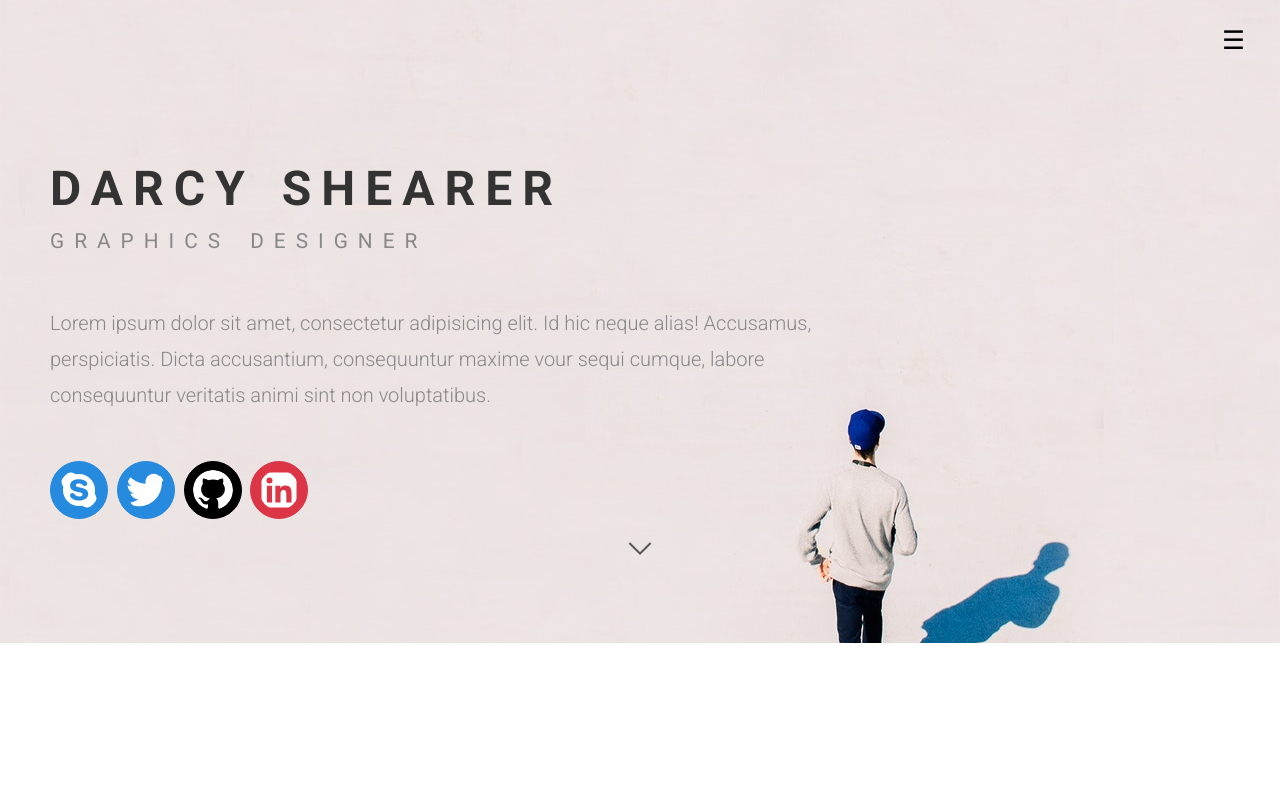
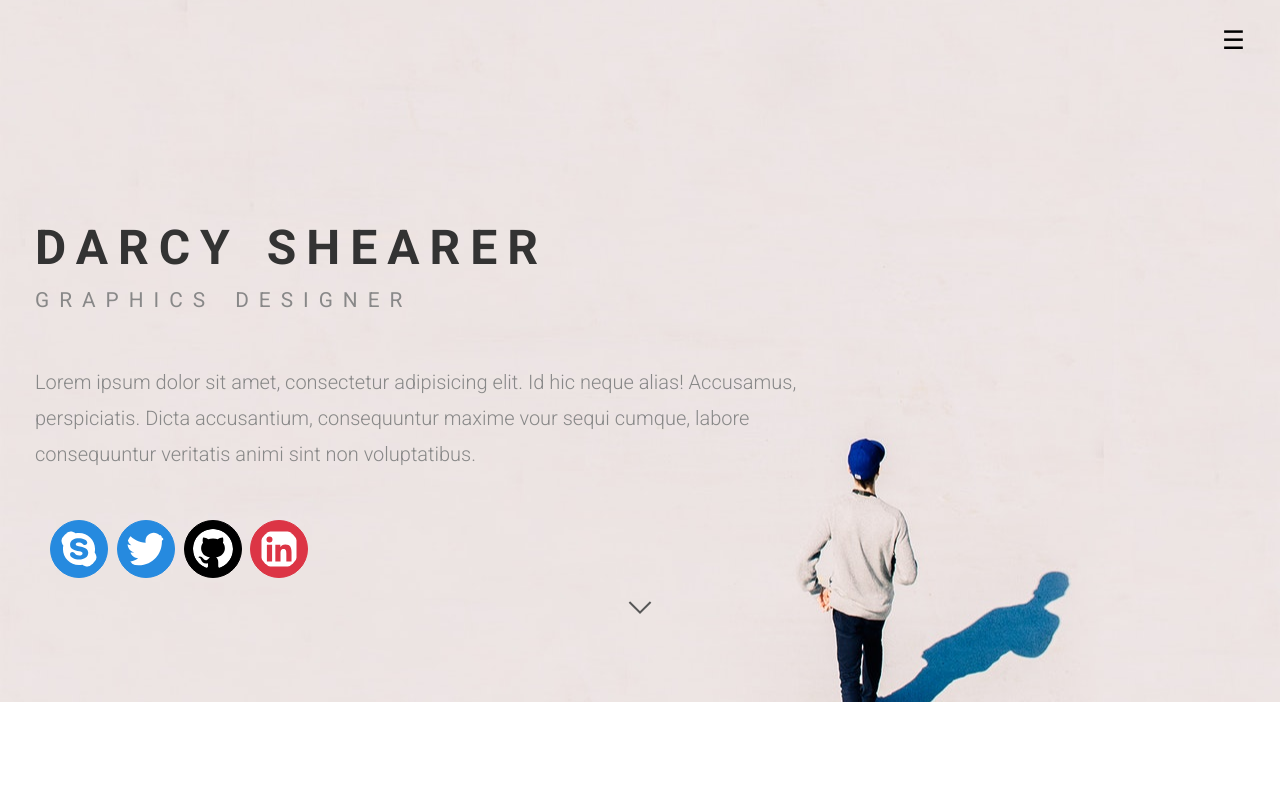
Before and after one commit to Ruddro420/canvas-personal, a plain HTML site: page index.html in a window 1280 px wide. Shown: the top 800 px of the page. Drawn offline with Linux system fonts and the light colour scheme.

Commit message:
Update index.html

```diff
--- a/index.html
+++ b/index.html
@@ -39,7 +39,7 @@
     </div>
   </div>
 <!-- Nav Button ### part ## End-->
-<div class="row">
+<div class="row d-inline-block">
 <div class="col-lg-8 col-md-12 col-sm-12 col-xm-12 hero-header">
 <div class="hero-text">
 <h1>Darcy Shearer</h1>
@@ -240,10 +240,11 @@
         </div>
       </div>
       </div>
+  </div>
   <div class="container">
 <div class="row text-center button">
 <div class="col">
-<a href="#"><button class="project-btn" type="button" name="button">View More Project</button></a>
+<a href="#"><button class="project-btn" type="button" name="button">View More Project</button> </a>
 </div>
 </div>
   </div>
@@ -291,6 +292,7 @@
       <a class="icon-part" href="#"><i class="fab fa-alipay"></i></a>
       <p>Industrial<br>Support</p>
       </div>
+</div>
 </div>
 </div>
 </div>
```
